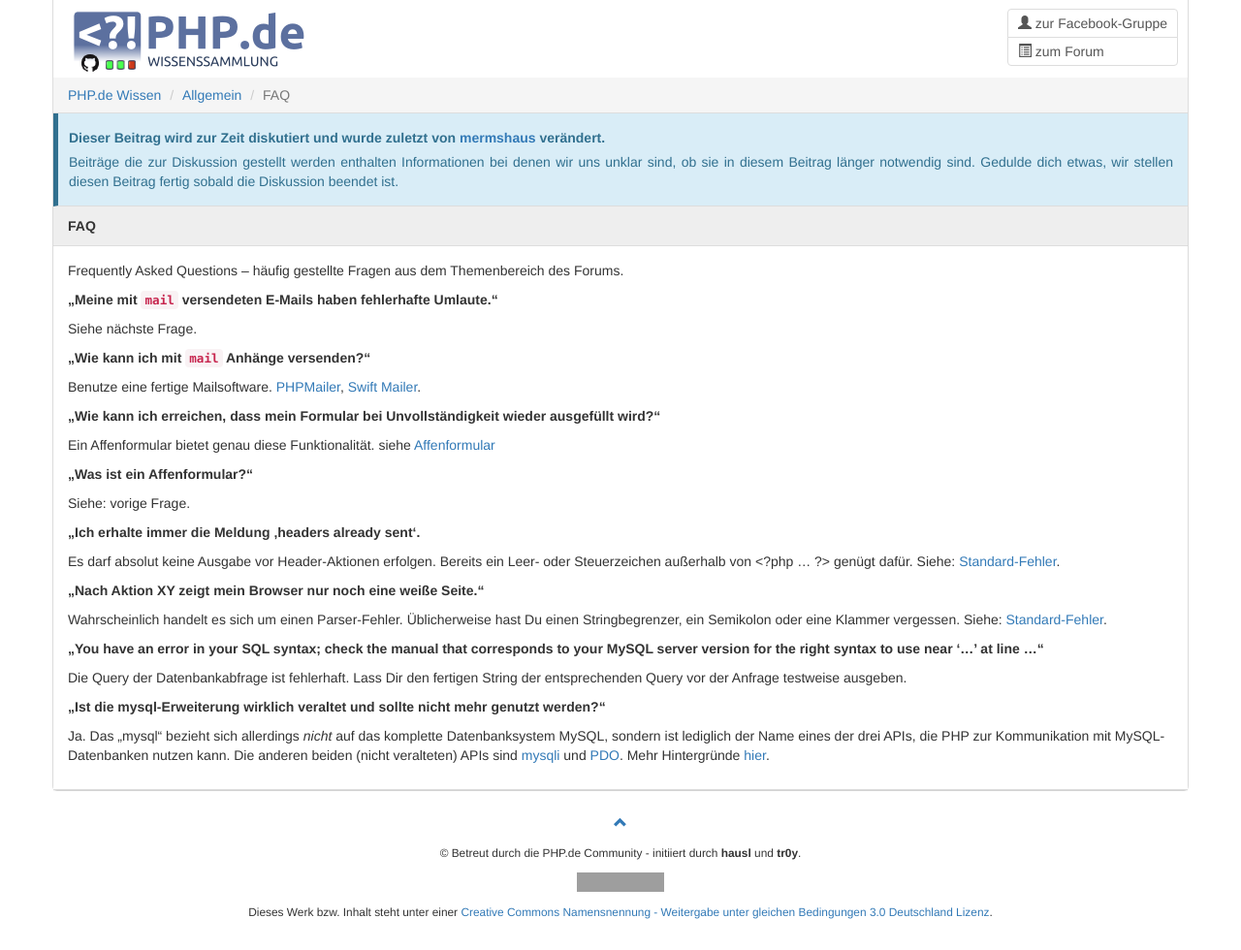
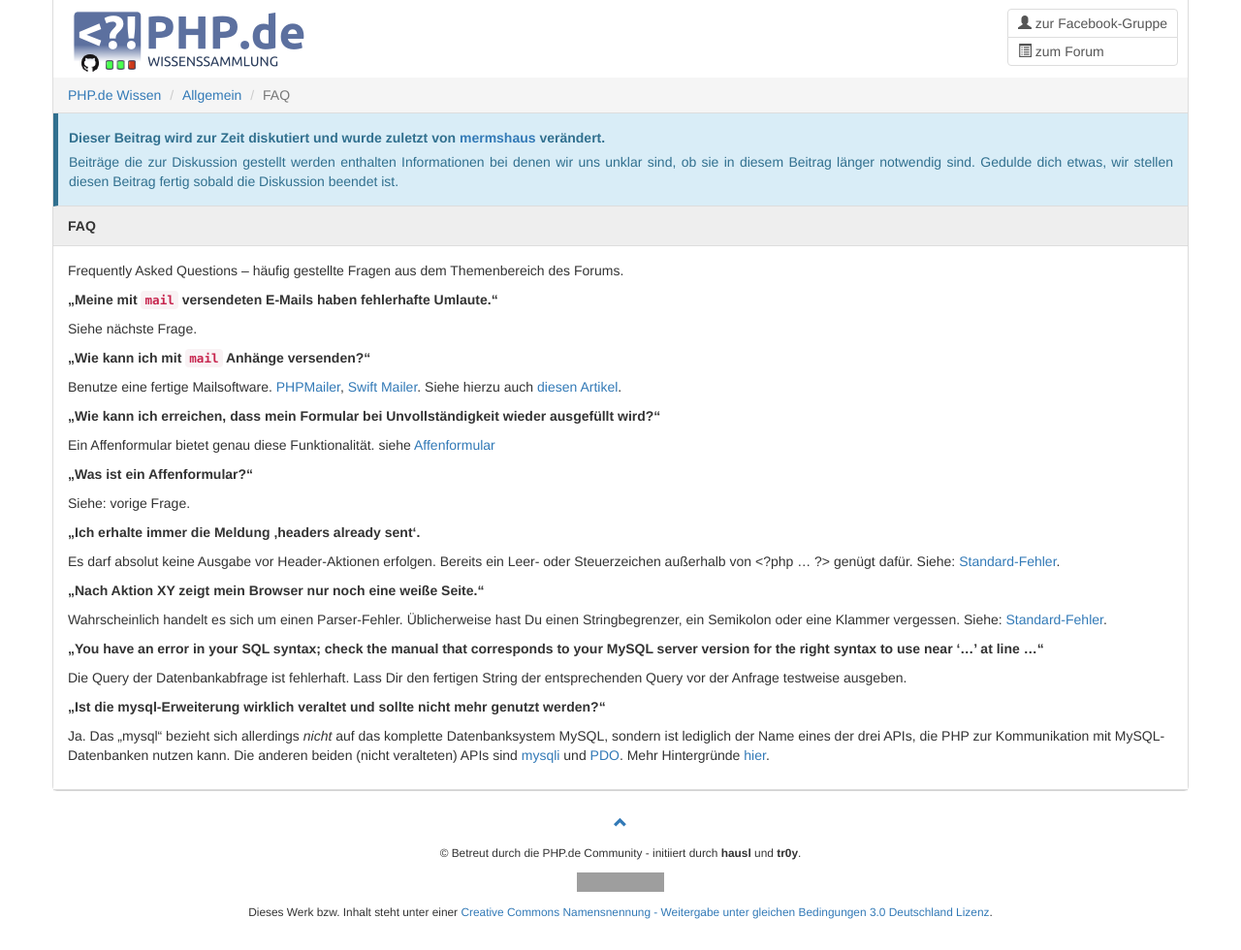
Before and after one commit to php-de/php-de.github.io, a Jekyll site: the page built from general/faq.md, in a window 1280 px wide. Shown: the whole page at 97% size. Built offline with Jekyll 4.4.1, drawn with Linux system fonts in a browser that asks for light colours; nearby versions of some CDN libraries; grey boxes are pictures that could not be loaded.

Commit message:
Update faq.md

```diff
--- a/general/faq.md
+++ b/general/faq.md
@@ -31,9 +31,8 @@ Siehe nächste Frage.
 **„Wie kann ich mit `mail` Anhänge versenden?“**
 
 Benutze eine fertige Mailsoftware.
-[PHPMailer](http://phpmailer.worxware.com/), [Swift
-Mailer](http://swiftmailer.org/).
-
+[PHPMailer](http://phpmailer.worxware.com/), [Swift Mailer](http://swiftmailer.org/).
+Siehe hierzu auch [diesen Artikel](http://php-de.github.io/email/mail-class.html).
 
 
 **„Wie kann ich erreichen, dass mein Formular bei Unvollständigkeit wieder
```
